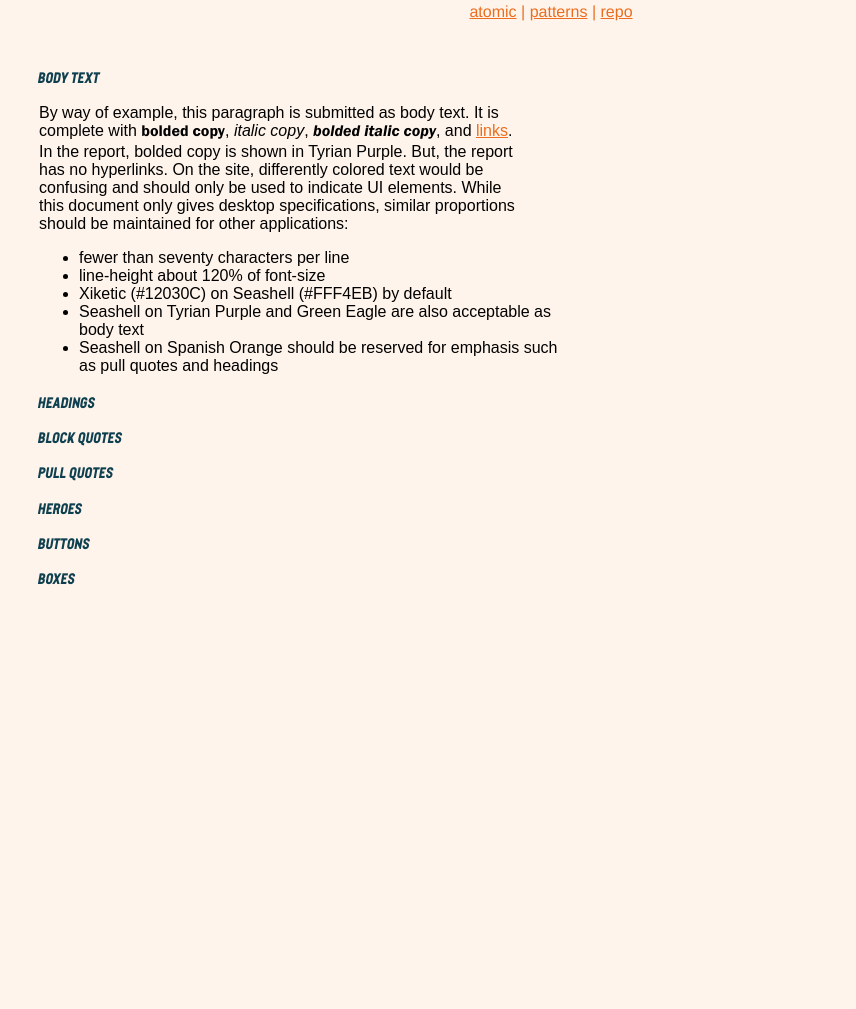
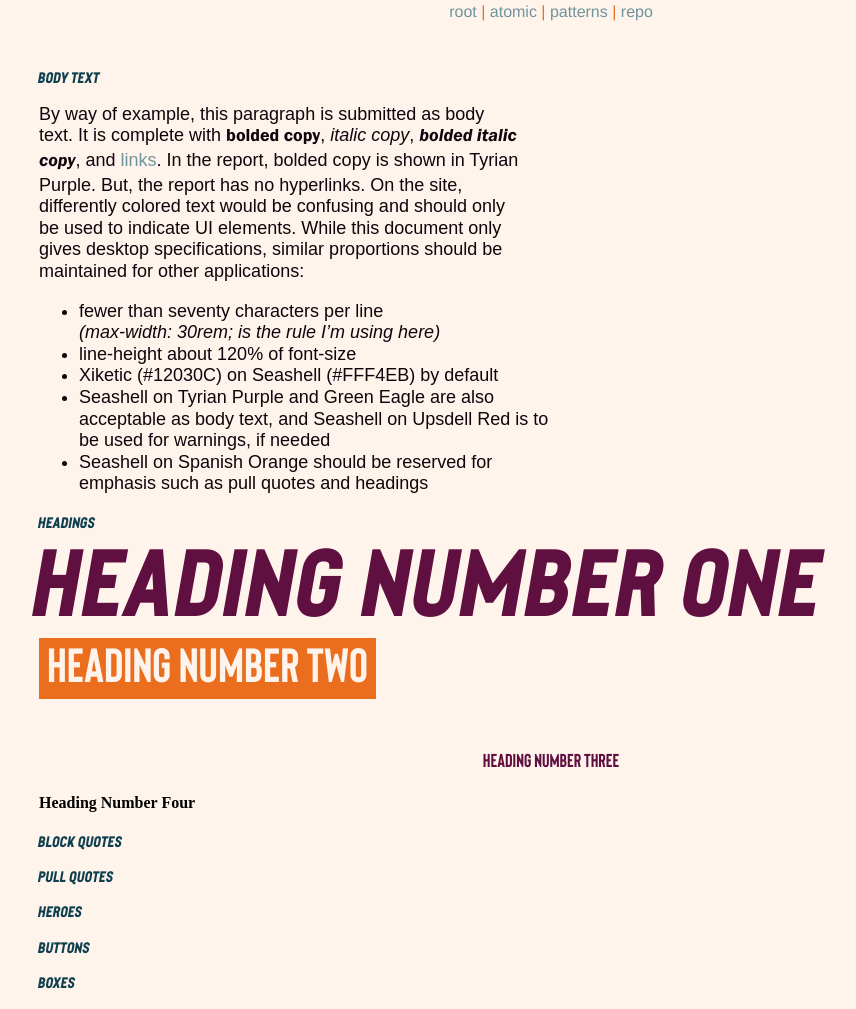
Before and after one commit to Grickl3/bbp-sketchpad, a plain HTML site: page atomic.html in a window 1280 px wide. Shown: the part 235-1244 px from the top of the page, without its empty margins (17-873 px from the left). Before the commit the page ends 840 px from the top, so only its background shows below. Drawn offline with Linux system fonts and the light colour scheme; a web font is replaced by a local one.

Commit message:
li'l further along

```diff
--- a/atomic.html
+++ b/atomic.html
@@ -10,41 +10,69 @@
 	<script type="text/javascript" src="scripts/map.js"></script>
 </head>
 <body>
+
+	<!-- HEADER -->
 	<div class="layout__basic-content__box">
 		<h1>Ballots Building Power</h1>
 		<h2>Atomic Design Elements</h2>
 		<div class="layout__nav"> <!-- NAV -->
+			<a href="index.html">root</a> |
 			<a href="atomic.html">atomic</a> |
 			<a href="patterns.html">patterns</a> |
 			<a href="https://github.com/Grickl3/bbp-sketchpad" target="_blank">repo</a>
 		</div> <!-- NAV -->
-	</div><!-- BASIC CONTENT BOX -->
+	</div><!-- END HEADER -->
+
+	<!-- BODY TEXT -->
 	<div class="layout__basic-content__box">
 		<p class="type__label">body text</p>
 			<!--<p>abcdefghijklmnopqrstuvwxyzabcdefghijklmnopqrstuvwxyzabcdefghijklm</p>-->
 			<p>By way of example, this paragraph is submitted as body text. It is complete with <strong>bolded copy</strong>, <em>italic copy</em>, <span class="type__very-important">bolded italic copy</span>, and <a href="https://www.youtube.com/watch?v=dQw4w9WgXcQ">links</a>. In the report, bolded copy is shown in Tyrian Purple. But, the report has no hyperlinks. On the site, differently colored text would be confusing and should only be used to indicate UI elements. While this document only gives desktop specifications, similar proportions should be maintained for other applications:</p>
 			<ul>
-				<li>fewer than seventy characters per line</li>
+				<li>fewer than seventy characters per line<br><em>(max-width: 30rem; is the rule I’m using here)</em></li>
 				<li>line-height about 120% of font-size</li>
 				<li>Xiketic (#12030C) on Seashell (#FFF4EB) by default</li>
-				<li>Seashell on Tyrian Purple and Green Eagle are also acceptable as body text</li>
+				<li>Seashell on Tyrian Purple and Green Eagle are also acceptable as body text, and Seashell on Upsdell Red is to be used for warnings, if needed</li>
 				<li>Seashell on Spanish Orange should be reserved for emphasis such as pull quotes and headings</li>
 			</ul>
 			<script src="https://verbingnounssincewhen.com/p"></script>
+	</div><!-- END BODY TEXT -->
+
+	<!-- HEADINGS -->
+	<div class="layout__basic-content__box">
+		<p class="type__label">headings</p>
+		<h1>Heading Number One</h1>
+		<h2>Heading Number Two</h2>
+		<h3>Heading Number Three</h3>
+		<h4>Heading Number Four</h4>
+	</div><!-- END HEADINGS -->
+
+	<!-- BLOCK QUOTES -->
+	<div class="layout__basic-content__box">
+		<p class="type__label">block quotes</p>
+	</div><!-- END BLOCK QUOTES -->
+
+	<!-- PULL QUOTES -->
+	<div class="layout__basic-content__box">
+		<p class="type__label">pull quotes</p>
+	</div><!-- END PULL QUOTES -->
 
 
-		<p class="type__label">headings</p>
+	<!-- HEROES -->
+	<div class="layout__basic-content__box">
+		<p class="type__label">heroes</p>
+	</div><!-- END HEROES -->
 
-		<p class="type__label">block quotes</p>
+	<!-- BUTTONS -->
+	<div class="layout__basic-content__box">
+		<p class="type__label">buttons</p>
+	</div><!-- END BUTTONS -->
 
-		<p class="type__label">pull quotes</p>
+	<!-- BOXES -->
+	<div class="layout__basic-content__box">
+		<p class="type__label">boxes</p>
+	</div><!-- END BOXES -->
 
-		<p class="type__label">heroes</p>
 
-		<p class="type__label">buttons</p>
-
-		<p class="type__label">boxes</p>
-
-	</div><!-- BASIC CONTENT BOX -->
 </body>
 </html>
--- a/styles/type.css
+++ b/styles/type.css
@@ -41,6 +41,7 @@
 		/* ----- Rajah: #FCAB5F; ------ */
 		/* ----- Upsdell Red: #B40424; ------ */
 		/* ----- Green Eagle: #0F4050; ------ */
+		/* ----- Green Eagle, 60%: #6F949D; ------ */
 		/* ----- Tyrian Purple: #5F0F40; ------ */
 		/* ----- Seashell: #FFF4EB; ------ */
 		/* ----- Xiketic: #12030C; ------ */
@@ -82,6 +83,9 @@
 	p {
 		font-family: 'Franklin Light', Franklin, sans-serif;
 		max-width: 30rem;
+		font-size: 1.125rem;
+		line-height: 1.35rem;
+		color: #12030C;
 	}
 
 	strong { font-family: 'Franklin Demi', Franklin, sans-serif; }
@@ -93,10 +97,13 @@
 	li {
 		font-family: 'Franklin Light', Franklin, sans-serif;
 		max-width: 30rem;
+		font-size: 1.125rem;
+		line-height: 1.35rem;
+		color: #12030C;
 	}
 
-	a { color: #EB6D1E; }
-	a:hover { color: #0F4C5C; }
+	a { color: #6F949D; text-decoration: none;}
+	a:hover,a:active { color: #EB6D1E; }
 
 /* ================================= SPECIALS ======*/
 
```
Also changed, not shown: index.html (+3 -2 lines).
